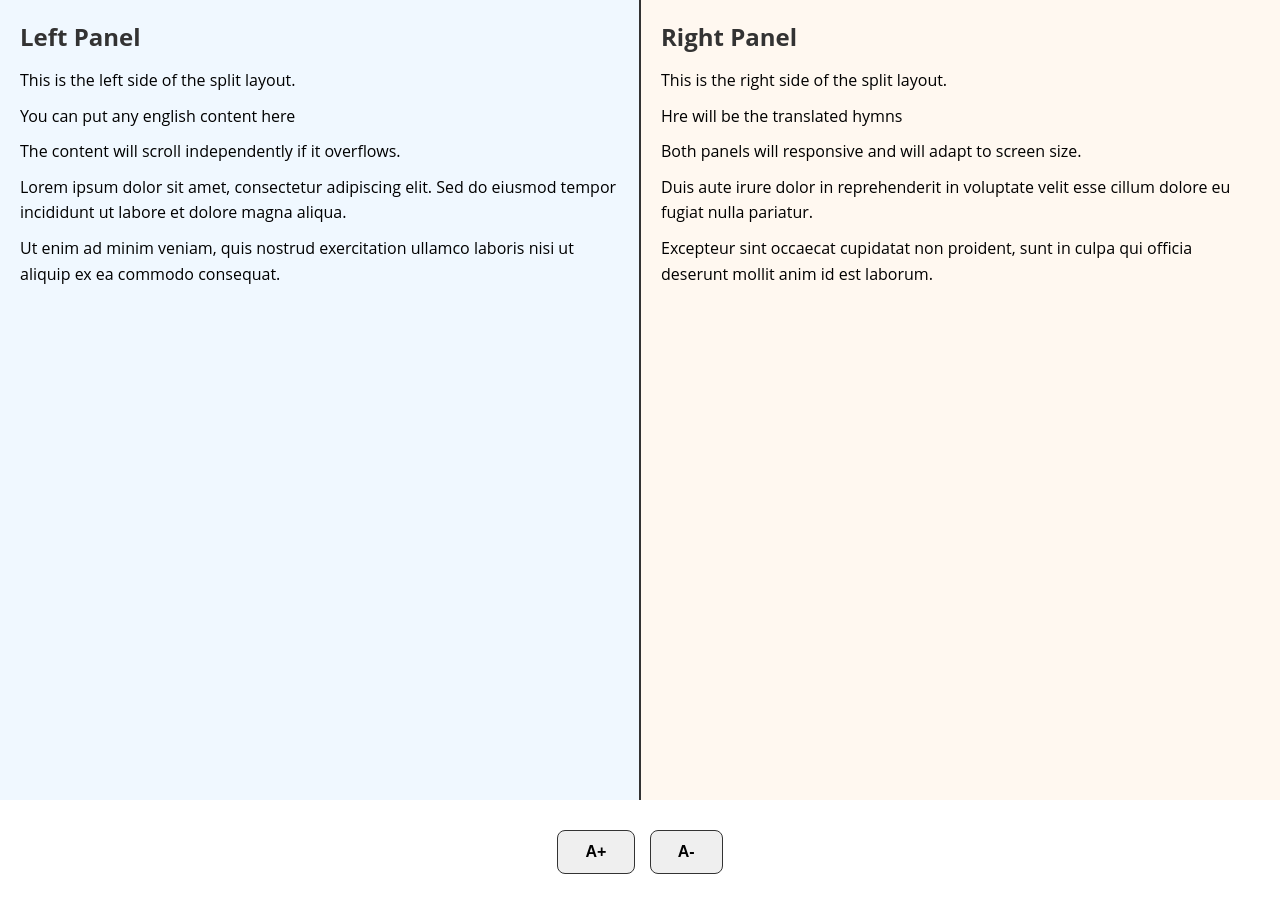
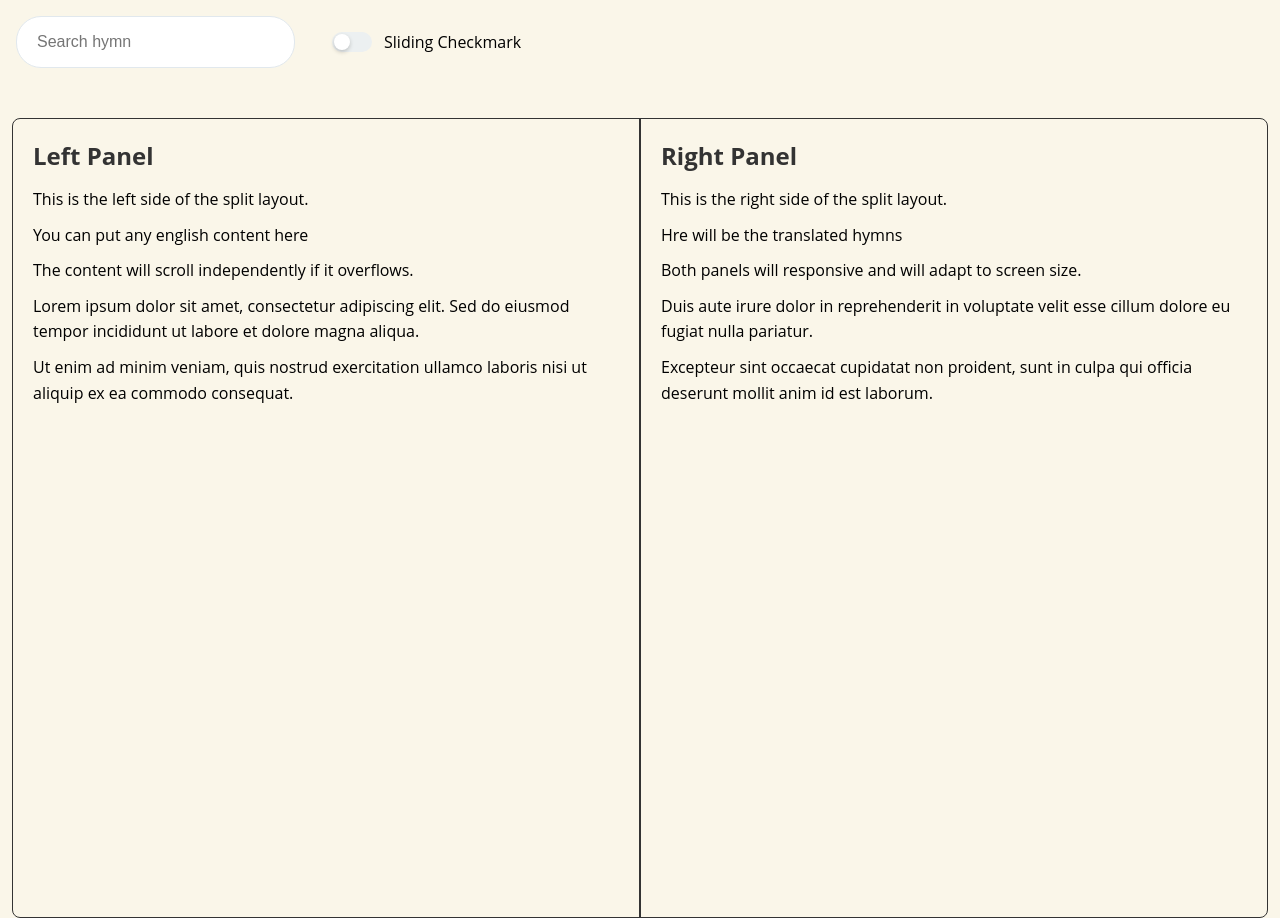
Before and after one commit to kwame-Owusu/hymnal, an Electron app: page index.html in a window 1280 px wide. Shown: the top 918 px of the page. Before the commit the page ends 894 px from the top, so only its background shows below. Drawn offline with Linux system fonts and the light colour scheme.

Commit message:
styling search bar and toggle, will improve its style

```diff
--- a/index.html
+++ b/index.html
@@ -19,6 +19,19 @@
     <title>Hymnal</title>
   </head>
   <body>
+    <div class="top-nav">
+      <div class="search-bar">
+        <input type="text" placeholder="Search hymn" />
+      </div>
+
+      <div class="checkbox-item">
+        <label class="custom-checkbox checkbox-slide">
+          <input type="checkbox" />
+          <span class="slidemark"></span>
+          <span class="label-text">Sliding Checkmark</span>
+        </label>
+      </div>
+    </div>
     <div class="container">
       <div class="left-panel">
         <h2>Left Panel</h2>
--- a/styles.css
+++ b/styles.css
@@ -4,21 +4,33 @@
   box-sizing: border-box;
 }
 
+:root {
+  --green: #819a91;
+  --green-light: #a7c1a8;
+  --beige: #d1d8be;
+  --beige-light: #eeefe0;
+  --bg-color: #faf6e9;
+}
 body {
   font-family: "Open Sans", sans-serif;
+  background-color: var(--bg-color);
 }
 
 .container {
+  border: 1px solid #333;
+  border-radius: 0.5rem;
   display: grid;
+  margin-top: 50px;
+  margin-left: 0.75rem;
+  margin-right: 0.75rem;
   grid-template-columns: 1fr 2px 1fr;
   height: 100vh;
+  overflow-y: auto;
 }
 
 .left-panel {
-  font-size: 16px;
-  background-color: #f0f8ff;
+  font-size: 1rem;
   padding: 20px;
-  overflow-y: auto;
 }
 
 .divider {
@@ -26,9 +38,8 @@ body {
 }
 
 .right-panel {
-  background-color: #fff8f0;
+  font-size: 1rem;
   padding: 20px;
-  overflow-y: auto;
 }
 
 h2 {
@@ -72,3 +83,79 @@ p {
   background-color: #333;
   color: white;
 }
+
+/* top navigation section search box and slider */
+.top-nav {
+  display: flex;
+  flex-direction: row;
+  align-items: center;
+  margin-top: 1rem;
+  margin-left: 1rem;
+  gap: 1.5rem;
+}
+.search-bar {
+  max-width: 500px;
+}
+.search-bar input {
+  width: 100%;
+  padding: 16px 50px 16px 20px;
+  border: 1px solid #e1e8ed;
+  border-radius: 25px;
+  font-size: 1rem;
+  outline: none;
+  transition: all 0.3s ease;
+  background: #fff;
+}
+
+/* Sliding Checkbox */
+
+/* Hide default checkboxes */
+.custom-checkbox input[type="checkbox"] {
+  opacity: 0;
+}
+.checkbox-slide {
+  position: relative;
+  display: flex;
+  align-items: center;
+  cursor: pointer;
+  font-size: 16px;
+}
+
+.checkbox-slide .slidemark {
+  position: relative;
+  width: 40px;
+  height: 20px;
+  margin-right: 12px;
+  background: #ecf0f1;
+  border-radius: 20px;
+  transition: all 0.3s ease;
+  flex-shrink: 0;
+}
+
+.checkbox-slide .slidemark::after {
+  content: "✓";
+  position: absolute;
+  top: 2px;
+  left: 2px;
+  width: 16px;
+  height: 16px;
+  background: #fff;
+  border-radius: 50%;
+  display: flex;
+  align-items: center;
+  justify-content: center;
+  font-size: 10px;
+  color: transparent;
+  transition: all 0.3s ease;
+  box-shadow: 0 2px 4px rgba(0, 0, 0, 0.2);
+}
+
+.checkbox-slide input:checked + .slidemark {
+  background: #f39c12;
+}
+
+.checkbox-slide input:checked + .slidemark::after {
+  transform: translateX(20px);
+  color: #f39c12;
+  background: #fff;
+}
```
